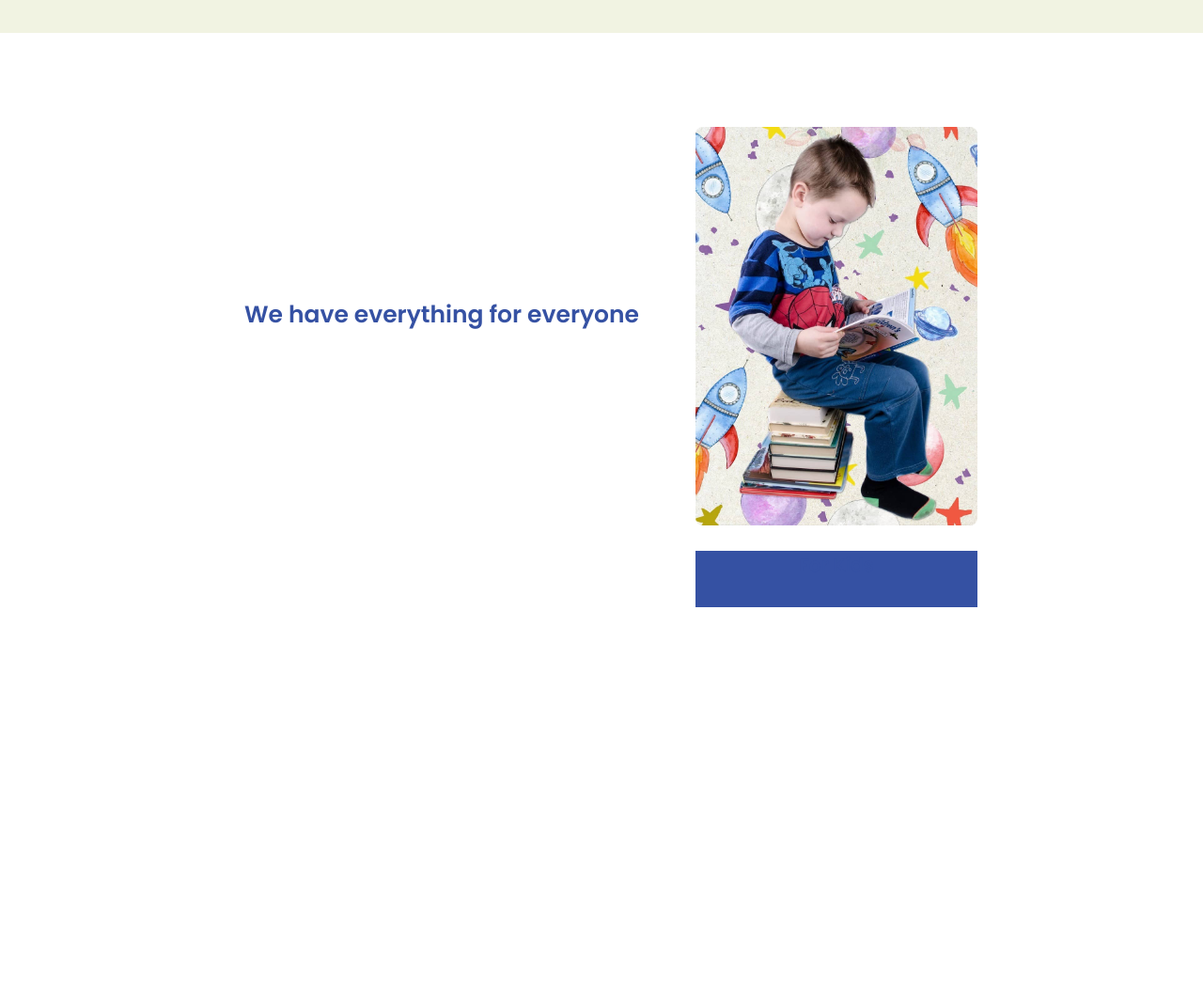
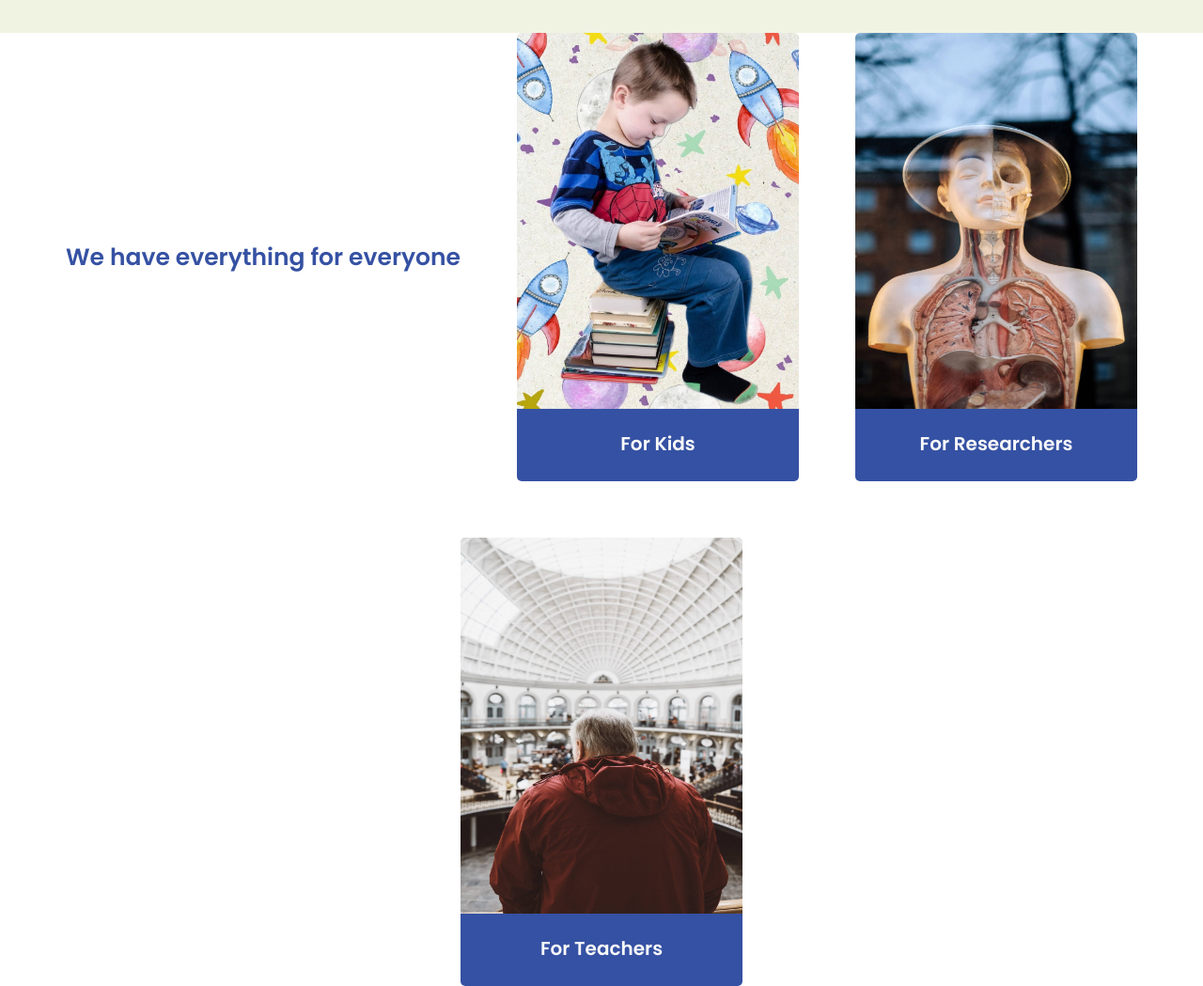
Before and after one commit to Kevokamau/Semester-project, a plain HTML site: page index.html in a window 1280 px wide. Shown: the part 1300-2349 px from the top of the page at 94% size. Before the commit the page ends 1946 px from the top, so only its background shows below. Drawn offline with Linux system fonts and the light colour scheme.

Commit message:
added cards and styles

```diff
--- a/css/styles.css
+++ b/css/styles.css
@@ -47,6 +47,12 @@ h3 {
 
        #menu-checkbox:checked ~ .nav {
         display: block;
+       }
+
+       a {
+        text-decoration: none;
+
+
        }
 
        .nav a {
@@ -184,23 +190,29 @@ h3 {
        }
 
        .box {
-        width: 280px;
-        height: 400px;
+        width: 300px;
         box-shadow: 0 4px 8px 0 rgba(18, 17, 17, 0.004);
         transition: 0.3s;
+        cursor: pointer;
 
        }
 
        .box-img {
         width: 300px;
-        margin-bottom: 0;
+        height: 400px;
+        margin-bottom: -10px;
+        border-radius: 5px 5px 0 0;
        }
        .box-txt {
         text-align: center;
-        color: #FFF;
         background-color: #3551A3;
-        width: 300px;
-        height: 60px;
+        padding: 5px 12px;
+        border-radius: 0 0 5px 5px;
+
+       }
+
+       .box-txt h3 {
+        color: #fafafa;
        }
 
        .box :hover {
--- a/index.html
+++ b/index.html
@@ -68,16 +68,47 @@
 
             <h2>We have everything for everyone</h2>
 
+            <a href="#">
+
+
             <div class="box">
 
-                <img class="box-img" src="/images/reading-2762010_1280.jpg" alt="kid reading a book">
+                <img class="box-img" src="/images/reading-2762010_1280.jpg" alt="kid reading a book" style="width:100%">
                 <div class="box-txt">
                     <h3>For Kids</h3>
                 </div>
 
 
 
-            </div>
+            </div> </a>
+
+            <a href="#">
+
+
+                <div class="box">
+
+                    <img class="box-img" src="/images/samuel-zeller-113381.jpg" alt="kid reading a book" style="width:100%">
+                    <div class="box-txt">
+                        <h3>For Researchers</h3>
+                    </div>
+
+
+
+                </div> </a>
+
+                <a href="#">
+
+
+                    <div class="box">
+
+                        <img class="box-img" src="/images/luke-ellis-craven-400722.jpg" alt="kid reading a book" style="width:100%">
+                        <div class="box-txt">
+                            <h3>For Teachers</h3>
+                        </div>
+
+
+
+                    </div> </a>
 
 
         </div>
```
